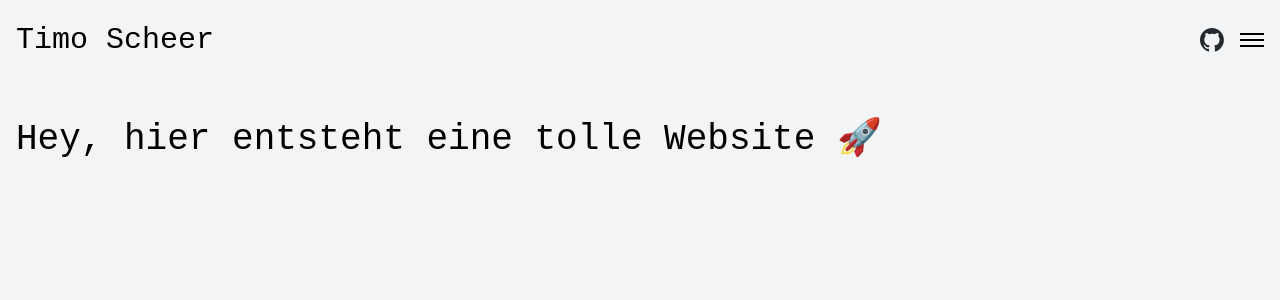
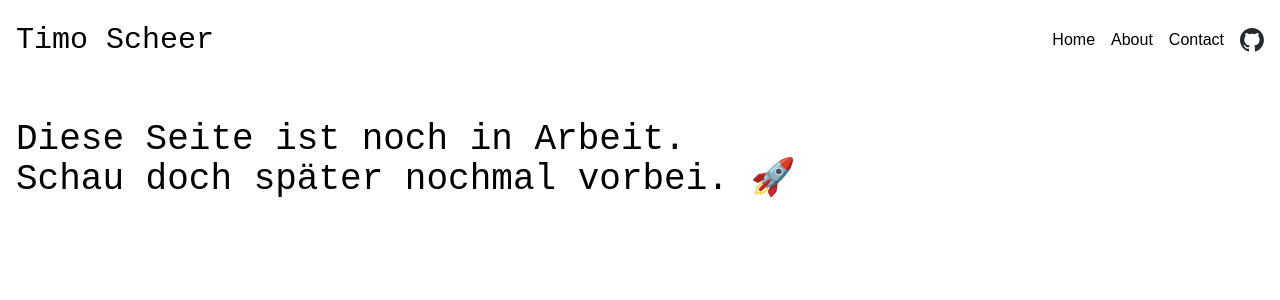
Before and after one commit to Monsieur-Monet/homepage, a SvelteKit app: page / in a window 1280 px wide. Shown: the top 300 px of the page. Built offline with nearby package versions, Linux system fonts and the light colour scheme.

Commit message:
Refactoring and other improvements

```diff
--- a/src/lib/Header.svelte
+++ b/src/lib/Header.svelte
@@ -1,14 +1,12 @@
 <script>
     import Headline from "./Headline.svelte";
-import Icon from "./Icon.svelte";
-    import MenuIcon from "./MenuIcon.svelte";
+    import Navigation from "$lib/Navigation.svelte";
 
 
 </script>
 <div class="flex justify-between h-20 py-4 items-center">
-    <Headline variant="h2">Timo Scheer</Headline>
-    <div class="flex gap-4">
-        <div><Icon/></div>
-        <div class="flex items-center"><MenuIcon/></div>
-    </div>
+  <Headline variant="h2">Timo Scheer</Headline>
+  <div class="flex gap-4">
+    <Navigation/>
+  </div>
 </div>
--- a/src/lib/Headline.svelte
+++ b/src/lib/Headline.svelte
@@ -1,29 +1,30 @@
 <script lang="ts">
     export let variant: "h1" | "h2" | "h3" | "h4" | "h5" | "h6" = "h1";
+    export let align: "left" | "center" | "right" = "left";
 </script>
 
 {#if variant === "h1"}
-    <h1 class="text-4xl font-mono">
+    <h1 class="text-4xl font-mono text-{align}">
         <slot />
     </h1>
 {:else if variant === "h2"}
-    <h2 class="text-3xl font-mono">
+    <h2 class="text-3xl font-mono text-{align}">
         <slot />
     </h2>
 {:else if variant === "h3"}
-    <h3 class="text-2xl font-mono">
+    <h3 class="text-2xl font-mono text-{align}">
         <slot />
     </h3>
 {:else if variant === "h4"}
-    <h4 class="text-xl font-mono">
+    <h4 class="text-xl font-mono text-{align}">
         <slot />
     </h4>
 {:else if variant === "h5"}
-    <h5 class="text-lg font-mono">
+    <h5 class="text-lg font-mono text-{align}">
         <slot />
     </h5>
 {:else if variant === "h6"}
-    <h6 class="text-base font-mono">
+    <h6 class="text-base font-mono text-{align}">
         <slot />
     </h6>
 {/if}
--- a/src/lib/MenuIcon.svelte
+++ /dev/null
@@ -1,5 +0,0 @@
-<div class="flex flex-col gap-1 hover:cursor-pointer">
-    <div class="h-0.5 bg-black w-6"></div>
-    <div class="h-0.5 bg-black w-6"></div>
-    <div class="h-0.5 bg-black w-6"></div>
-</div>
--- /dev/null
+++ b/src/lib/Navigation.svelte
@@ -0,0 +1,23 @@
+<script lang="ts">
+
+    import Icon from "$lib/Icon.svelte";
+</script>
+
+<div class="flex gap-4">
+  <div>
+    <a href="/">
+      Home
+    </a>
+  </div>
+  <div>
+    <a href="/about">
+      About
+    </a>
+  </div>
+  <div>
+    <a href="/contact">
+      Contact
+    </a>
+  </div>
+  <Icon/>
+</div>
--- /dev/null
+++ b/src/routes/+layout.svelte
@@ -0,0 +1,10 @@
+<script>
+    import Header from "$lib/Header.svelte";
+    import Spacing from "$lib/Spacing.svelte";
+    import Container from "$lib/Container.svelte";
+</script>
+<Container>
+  <Header/>
+  <Spacing/>
+  <slot/>
+</Container>
--- a/src/routes/+page.svelte
+++ b/src/routes/+page.svelte
@@ -1,21 +1,10 @@
 <script>
     import "../app.css";
-    import Container from "../lib/Container.svelte";
-    import Header from "../lib/Header.svelte";
     import Spacing from "$lib/Spacing.svelte";
     import Headline from "$lib/Headline.svelte";
 
-    const imgUrl = new URL("../assets/timo.jpg", import.meta.url).href;
 </script>
 
-<Container>
-    <Header />
-    <Spacing />
-    <Headline variant="h1" >Hey, hier entsteht eine tolle Website 🚀</Headline>
-</Container>
-
-<style lang="postcss">
-    :global(html) {
-        background-color: theme(colors.gray.100);
-    }
-</style>
+<Headline variant="h1" align="center"> Diese Seite ist noch in Arbeit.<br> Schau doch später nochmal vorbei. 🚀
+</Headline>
+<Spacing/>
--- /dev/null
+++ b/src/routes/about/+page.svelte
@@ -0,0 +1,20 @@
+<script>
+import Content from "$lib/Content.svelte";
+import Headline from "$lib/Headline.svelte";
+import Spacing from "$lib/Spacing.svelte";
+
+const imgUrl = new URL("/src/assets/timo.jpg", import.meta.url).href;
+</script>
+
+<Content>
+  <Headline variant="h2">Über mich</Headline>
+  <Spacing/>
+  <div class="flex gap-8">
+    <img class="rounded-full h-36 w-36" src={imgUrl} alt="Timo"/>
+    <p>
+      Ich bin Timo und arbeite als Softwareentwickler bei <a class="text-amber-700 hover:border-b-2 border-amber-700"
+                                                             href="https://www.bytediver.com">Bytediver</a>.
+      In meiner Freizeit beschäftige ich mich mit Webentwicklung.
+    </p>
+  </div>
+</Content>
--- /dev/null
+++ b/src/routes/contact/+page.svelte
@@ -0,0 +1 @@
+<div>contact</div>
```
Also changed, not shown: src/lib/Content.svelte (renamed from src/lib/Text.svelte), 1 other file (tests, documents, lock files or other folders).
